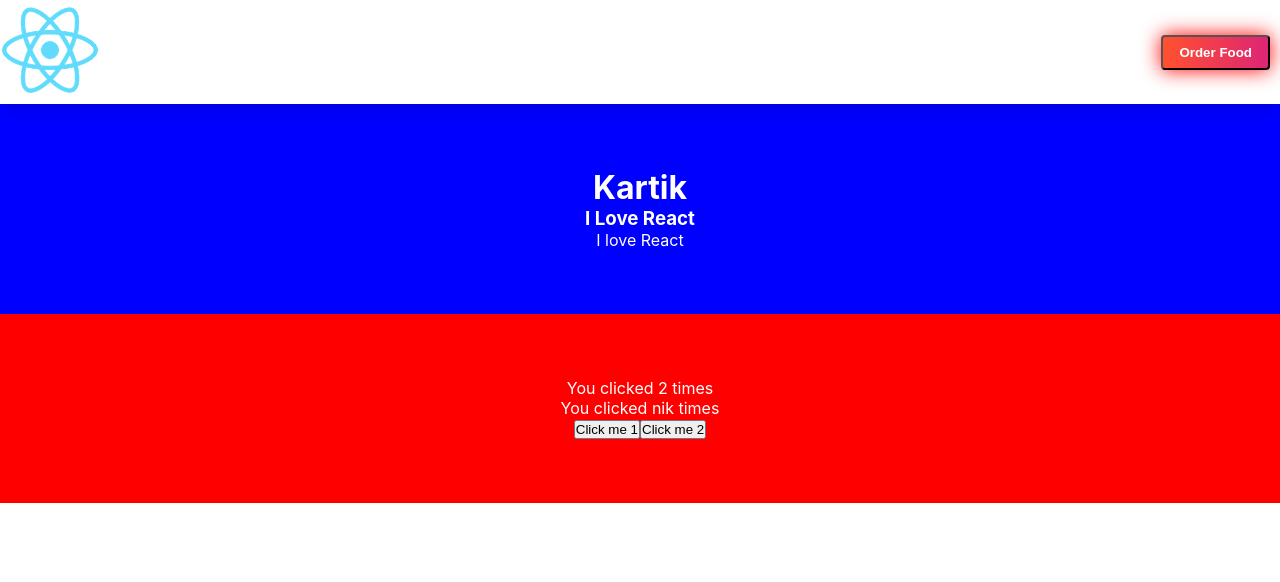
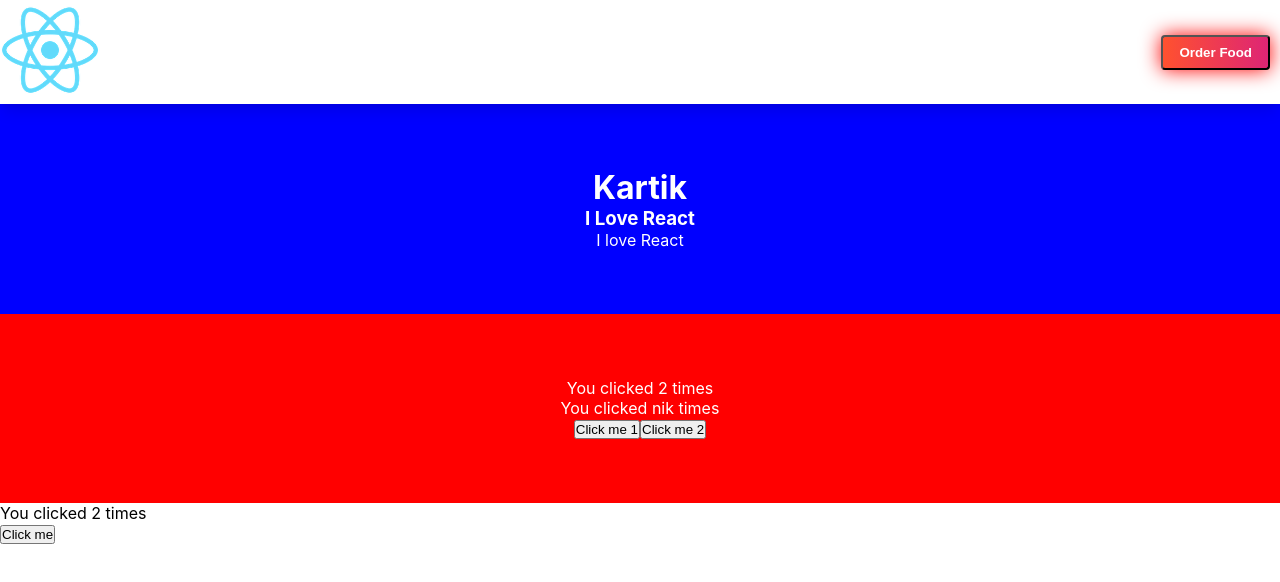
Before and after one commit to kartiksarwan2017/React_Fundamentals, a React (Create React App) app: page / in a window 1280 px wide. Shown: the top 582 px of the page. Built offline with nearby package versions, Linux system fonts and the light colour scheme.

Commit message:
react hooks 2

```diff
--- a/src/App.js
+++ b/src/App.js
@@ -1,8 +1,8 @@
 import './App.css';
+import Header from './components/Header/Header';
 import HelloWorld from './components/HelloWorld';
-import Header from './components/Header/Header';
 import Count from './components/Count';
-
+import Example from './components/Example';
 
 function App() {
 
@@ -17,6 +17,7 @@
       <Header />
       <HelloWorld h={varname} hh="I love React" />
       <Count />
+      <Example />
     </div>
   );
 }
--- /dev/null
+++ b/src/components/Example.js
@@ -0,0 +1,43 @@
+import { useState, useEffect } from 'react';
+
+function Example() {
+  // const [count, setCount] = useState(0);
+
+  // Similar to componentDidMount and componentDidUpdate:
+  // useEffect(() => {
+  //   // Update the document title using the browser API
+  //   document.title = `Clicked ${count} times`;
+  // });
+
+  // useEffect(() => {
+  //   // Update the document title using the browser API
+  //   document.title = `Clicked ${count} times`;
+  // }, []);
+
+  const [count, setCount] = useState(10);
+
+  useEffect(() => {
+    console.log(count);
+    setCount(2);
+    console.log(count);
+  });
+
+
+  // useEffect(() => {
+  //   console.log(count);
+  //   setCount(2);
+  //   console.log(count);
+  // },[]);
+
+  return (
+    <div>
+      <p>You clicked {count} times</p>
+      <button onClick={() => setCount(count + 1)}>
+        Click me
+      </button>
+    </div>
+  );
+}
+
+
+export default Example;
```
